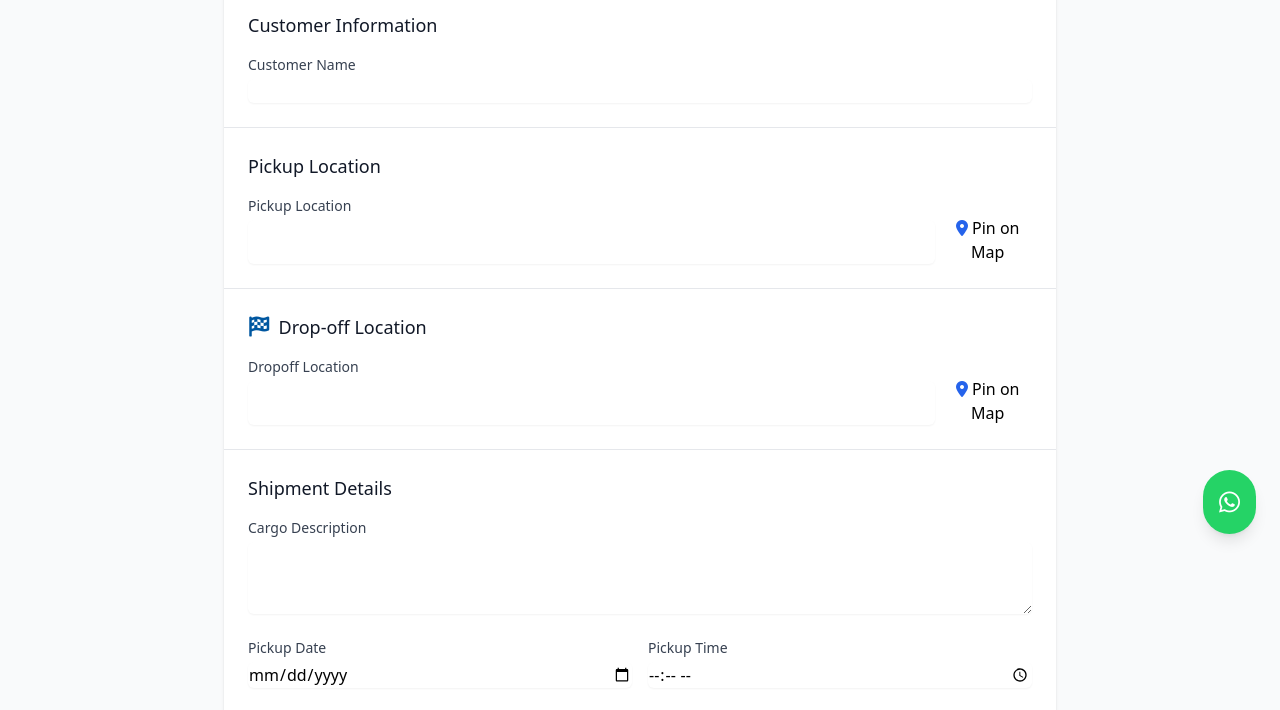
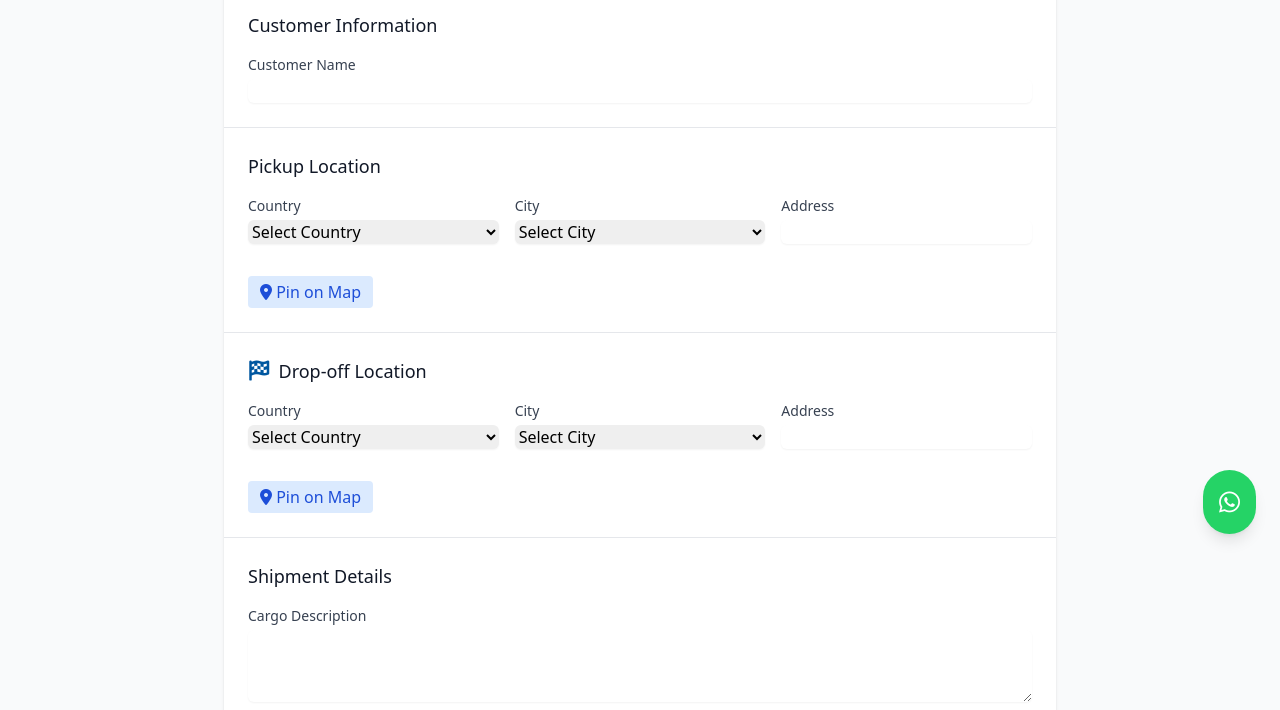
Before and after one commit to Ezana-Group/segecha-logistics, a Flask app: page /admin/new-shipment in a window 1280 px wide. Shown: the part 242-952 px from the top of the page. Run offline with Flask 3, Linux system fonts and the light colour scheme; some libraries are stand-ins or nearby versions.

Commit message:
Admin UX overhaul: location search, pin on map, new fields, modern design, and table improvements

```diff
--- a/templates/admin/admin_shipments.html
+++ b/templates/admin/admin_shipments.html
@@ -32,6 +32,12 @@
                class="px-4 py-2 bg-blue-600 text-white rounded-lg hover:bg-blue-700 focus:outline-none focus:ring-2 focus:ring-blue-500 focus:ring-offset-2">
                 New Shipment
             </a>
+        </div>
+
+        <!-- Add download buttons with icons above the table -->
+        <div class="flex justify-end mb-4">
+            <button onclick="exportShipments('csv')" class="mr-2 px-3 py-2 bg-gray-100 rounded-md text-sm" title="Download CSV"><i class="fas fa-file-csv"></i></button>
+            <button onclick="exportShipments('excel')" class="px-3 py-2 bg-gray-100 rounded-md text-sm" title="Download Excel"><i class="fas fa-file-excel"></i></button>
         </div>
 
         <!-- Enhanced Search and Filter Section -->
--- a/templates/admin/shipment_form.html
+++ b/templates/admin/shipment_form.html
@@ -89,28 +89,31 @@
             <div class="p-6">
                 <h2 class="text-lg font-medium text-gray-900 mb-4">Pickup Location</h2>
                 <div class="grid grid-cols-1 gap-y-6 gap-x-4 sm:grid-cols-6">
-                    <div class="sm:col-span-6">
-                        <div class="location-input-container">
-                            <label for="pickup_location" class="block text-sm font-medium text-gray-700">Pickup Location</label>
-                            <div class="flex gap-2">
-                                <input type="text" name="pickup_location" id="pickup_location" required
-                                       class="mt-1 block w-full rounded-md border-gray-300 shadow-sm focus:border-blue-500 focus:ring-blue-500"
-                                       value="{% if shipment %}{{ shipment.pickup_location }}{% elif quote_request %}{{ quote_request.pickup_location }}{% endif %}">
-                                <button type="button" class="location-pin-button" onclick="startLocationSelection('pickup')">
-                                    <i class="fas fa-map-marker-alt text-blue-600"></i> Pin on Map
-                                </button>
-                            </div>
-                        </div>
+                    <div class="sm:col-span-2">
+                        <label for="pickup_country" class="block text-sm font-medium text-gray-700">Country</label>
+                        <select name="pickup_country" id="pickup_country" required class="mt-1 block w-full rounded-md border-gray-300 shadow-sm focus:border-blue-500 focus:ring-blue-500">
+                            <option value="">Select Country</option>
+                            {% for country in countries %}
+                            <option value="{{ country }}" {% if shipment and shipment.pickup_country == country %}selected{% endif %}>{{ country }}</option>
+                            {% endfor %}
+                        </select>
                     </div>
-
-                    <input type="hidden"
-                           name="pickup_lat"
-                           id="pickup_lat"
-                           value="{% if shipment %}{{ shipment.pickup_lat }}{% elif quote_request %}{{ quote_request.pickup_lat }}{% endif %}">
-                    <input type="hidden"
-                           name="pickup_lng"
-                           id="pickup_lng"
-                           value="{% if shipment %}{{ shipment.pickup_lng }}{% elif quote_request %}{{ quote_request.pickup_lng }}{% endif %}">
+                    <div class="sm:col-span-2">
+                        <label for="pickup_city" class="block text-sm font-medium text-gray-700">City</label>
+                        <select name="pickup_city" id="pickup_city" required class="mt-1 block w-full rounded-md border-gray-300 shadow-sm focus:border-blue-500 focus:ring-blue-500">
+                            <option value="">Select City</option>
+                        </select>
+                    </div>
+                    <div class="sm:col-span-2 relative">
+                        <label for="pickup_address" class="block text-sm font-medium text-gray-700">Address</label>
+                        <input type="text" name="pickup_address" id="pickup_address" required class="mt-1 block w-full rounded-md border-gray-300 shadow-sm focus:border-blue-500 focus:ring-blue-500" value="{% if shipment %}{{ shipment.pickup_address }}{% elif quote_request %}{{ quote_request.pickup_address }}{% endif %}" oninput="searchAddress('pickup')">
+                        <div id="pickup_suggestions" class="location-suggestions"></div>
+                    </div>
+                    <input type="hidden" name="pickup_lat" id="pickup_lat" value="{% if shipment %}{{ shipment.pickup_lat }}{% elif quote_request %}{{ quote_request.pickup_lat }}{% endif %}">
+                    <input type="hidden" name="pickup_lng" id="pickup_lng" value="{% if shipment %}{{ shipment.pickup_lng }}{% elif quote_request %}{{ quote_request.pickup_lng }}{% endif %}">
+                    <div class="sm:col-span-6 mt-2">
+                        <button type="button" class="px-3 py-1 bg-blue-100 text-blue-700 rounded hover:bg-blue-200" onclick="enablePinOnMap('pickup')"><i class="fas fa-map-marker-alt"></i> Pin on Map</button>
+                    </div>
                 </div>
             </div>
 
@@ -121,28 +124,31 @@
                     Drop-off Location
                 </h2>
                 <div class="grid grid-cols-1 gap-y-6 gap-x-4 sm:grid-cols-6">
-                    <div class="sm:col-span-6">
-                        <div class="location-input-container">
-                            <label for="dropoff_location" class="block text-sm font-medium text-gray-700">Dropoff Location</label>
-                            <div class="flex gap-2">
-                                <input type="text" name="dropoff_location" id="dropoff_location" required
-                                       class="mt-1 block w-full rounded-md border-gray-300 shadow-sm focus:border-blue-500 focus:ring-blue-500"
-                                       value="{% if shipment %}{{ shipment.dropoff_location }}{% elif quote_request %}{{ quote_request.dropoff_location }}{% endif %}">
-                                <button type="button" class="location-pin-button" onclick="startLocationSelection('dropoff')">
-                                    <i class="fas fa-map-marker-alt text-blue-600"></i> Pin on Map
-                                </button>
-                            </div>
-                        </div>
+                    <div class="sm:col-span-2">
+                        <label for="dropoff_country" class="block text-sm font-medium text-gray-700">Country</label>
+                        <select name="dropoff_country" id="dropoff_country" required class="mt-1 block w-full rounded-md border-gray-300 shadow-sm focus:border-blue-500 focus:ring-blue-500">
+                            <option value="">Select Country</option>
+                            {% for country in countries %}
+                            <option value="{{ country }}" {% if shipment and shipment.dropoff_country == country %}selected{% endif %}>{{ country }}</option>
+                            {% endfor %}
+                        </select>
                     </div>
-
-                    <input type="hidden"
-                           name="dropoff_lat"
-                           id="dropoff_lat"
-                           value="{% if shipment %}{{ shipment.dropoff_lat }}{% elif quote_request %}{{ quote_request.dropoff_lat }}{% endif %}">
-                    <input type="hidden"
-                           name="dropoff_lng"
-                           id="dropoff_lng"
-                           value="{% if shipment %}{{ shipment.dropoff_lng }}{% elif quote_request %}{{ quote_request.dropoff_lng }}{% endif %}">
+                    <div class="sm:col-span-2">
+                        <label for="dropoff_city" class="block text-sm font-medium text-gray-700">City</label>
+                        <select name="dropoff_city" id="dropoff_city" required class="mt-1 block w-full rounded-md border-gray-300 shadow-sm focus:border-blue-500 focus:ring-blue-500">
+                            <option value="">Select City</option>
+                        </select>
+                    </div>
+                    <div class="sm:col-span-2 relative">
+                        <label for="dropoff_address" class="block text-sm font-medium text-gray-700">Address</label>
+                        <input type="text" name="dropoff_address" id="dropoff_address" required class="mt-1 block w-full rounded-md border-gray-300 shadow-sm focus:border-blue-500 focus:ring-blue-500" value="{% if shipment %}{{ shipment.dropoff_address }}{% elif quote_request %}{{ quote_request.dropoff_address }}{% endif %}" oninput="searchAddress('dropoff')">
+                        <div id="dropoff_suggestions" class="location-suggestions"></div>
+                    </div>
+                    <input type="hidden" name="dropoff_lat" id="dropoff_lat" value="{% if shipment %}{{ shipment.dropoff_lat }}{% elif quote_request %}{{ quote_request.dropoff_lat }}{% endif %}">
+                    <input type="hidden" name="dropoff_lng" id="dropoff_lng" value="{% if shipment %}{{ shipment.dropoff_lng }}{% elif quote_request %}{{ quote_request.dropoff_lng }}{% endif %}">
+                    <div class="sm:col-span-6 mt-2">
+                        <button type="button" class="px-3 py-1 bg-blue-100 text-blue-700 rounded hover:bg-blue-200" onclick="enablePinOnMap('dropoff')"><i class="fas fa-map-marker-alt"></i> Pin on Map</button>
+                    </div>
                 </div>
             </div>
 
@@ -177,6 +183,36 @@
                                   rows="3"
                                   required
                                   class="mt-1 block w-full rounded-md border-gray-300 shadow-sm focus:border-blue-500 focus:ring-blue-500">{% if shipment %}{{ shipment.cargo_description }}{% elif quote_request %}{{ quote_request.cargo_description }}{% endif %}</textarea>
+                    </div>
+
+                    <!-- Add after cargo_description -->
+                    <div class="sm:col-span-3">
+                        <label for="weight" class="block text-sm font-medium text-gray-700">Weight</label>
+                        <input type="text" name="weight" id="weight" value="{{ shipment.weight if shipment else '' }}" class="mt-1 block w-full rounded-md border-gray-300 shadow-sm focus:border-blue-500 focus:ring-blue-500">
+                    </div>
+                    <div class="sm:col-span-3">
+                        <label for="dimensions" class="block text-sm font-medium text-gray-700">Dimensions</label>
+                        <input type="text" name="dimensions" id="dimensions" value="{{ shipment.dimensions if shipment else '' }}" class="mt-1 block w-full rounded-md border-gray-300 shadow-sm focus:border-blue-500 focus:ring-blue-500">
+                    </div>
+                    <div class="sm:col-span-3">
+                        <label for="cargo_type" class="block text-sm font-medium text-gray-700">Type</label>
+                        <input type="text" name="cargo_type" id="cargo_type" value="{{ shipment.cargo_type if shipment else '' }}" class="mt-1 block w-full rounded-md border-gray-300 shadow-sm focus:border-blue-500 focus:ring-blue-500">
+                    </div>
+                    <div class="sm:col-span-3">
+                        <label for="volume" class="block text-sm font-medium text-gray-700">Volume (m³)</label>
+                        <input type="text" name="volume" id="volume" value="{{ shipment.volume if shipment else '' }}" class="mt-1 block w-full rounded-md border-gray-300 shadow-sm focus:border-blue-500 focus:ring-blue-500">
+                    </div>
+                    <div class="sm:col-span-3">
+                        <label for="is_insured" class="block text-sm font-medium text-gray-700">Insurance</label>
+                        <select name="is_insured" id="is_insured" class="mt-1 block w-full rounded-md border-gray-300 shadow-sm focus:border-blue-500 focus:ring-blue-500">
+                            <option value="">Select</option>
+                            <option value="1" {% if shipment and shipment.is_insured %}selected{% endif %}>Insured</option>
+                            <option value="0" {% if shipment and not shipment.is_insured %}selected{% endif %}>Not Insured</option>
+                        </select>
+                    </div>
+                    <div class="sm:col-span-3">
+                        <label for="insurance_price" class="block text-sm font-medium text-gray-700">Insurance Price</label>
+                        <input type="text" name="insurance_price" id="insurance_price" value="{{ shipment.insurance_price if shipment else '' }}" class="mt-1 block w-full rounded-md border-gray-300 shadow-sm focus:border-blue-500 focus:ring-blue-500">
                     </div>
 
                     <!-- Pickup Details Section -->
@@ -336,7 +372,7 @@ function initMap() {
 }
 
 function setupLocationSearch(type) {
-    const input = document.getElementById(`${type}_location`);
+    const input = document.getElementById(`${type}_address`);
     const suggestions = document.getElementById(`${type}_suggestions`);
 
     input.addEventListener('input', function() {
@@ -390,7 +426,7 @@ async function searchLocation(query, type) {
 }
 
 function selectLocation(location, type) {
-    const input = document.getElementById(`${type}_location`);
+    const input = document.getElementById(`${type}_address`);
     const lat = document.getElementById(`${type}_lat`);
     const lng = document.getElementById(`${type}_lng`);
     const suggestions = document.getElementById(`${type}_suggestions`);
```
